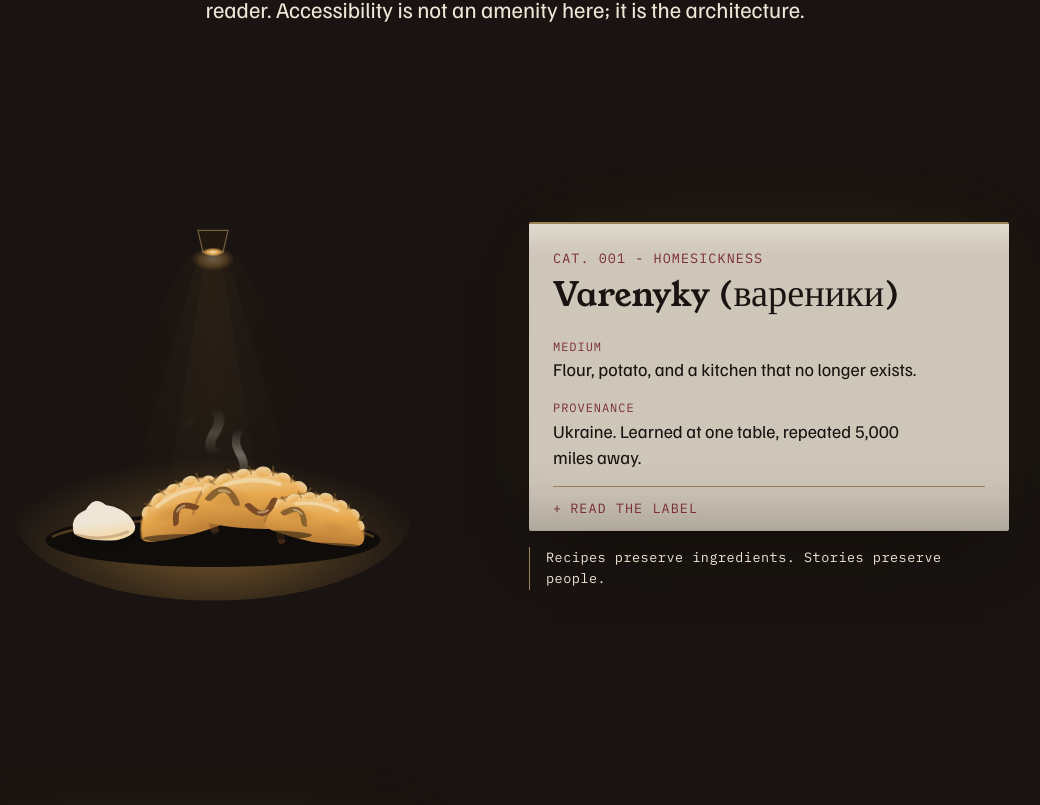
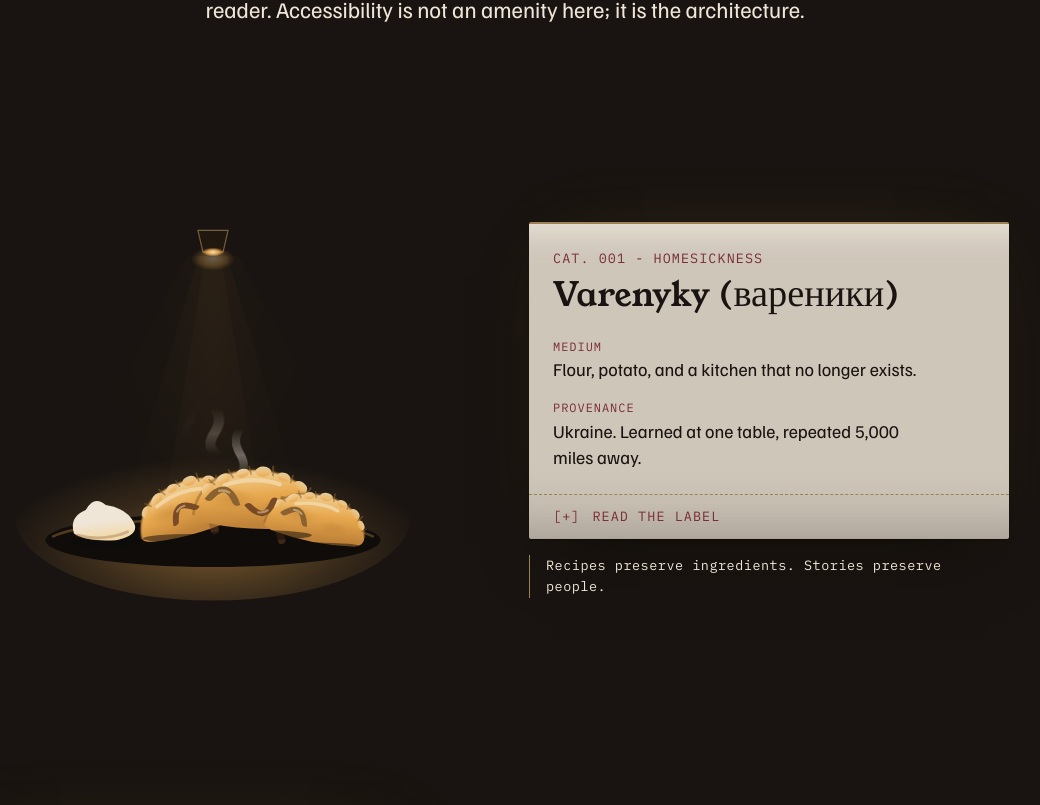
Before and after one commit to nazboyko/still-warm, a React (Vite) app: page / in a window 1280 px wide. Shown: the part 1275-2080 px from the top of the page, without its empty margins (135-1175 px from the left). Built offline with nearby package versions, Linux system fonts and the light colour scheme.

Commit message:
lift the label flap

```diff
--- a/src/components/exhibition/Placard.css
+++ b/src/components/exhibition/Placard.css
@@ -109,42 +109,56 @@
   text-wrap: pretty;
 }
 
-/* The label's own flap: full width of the card, sharing its material, sitting
-   on a brass rule - part of the object rather than a box laid on top of it. */
-/* The trigger divides the card: metadata above the rule, story below it. */
+/* The trigger divides the card: metadata above the fold, story below it. */
 .placard-story {
-  margin-top: var(--space-4);
+  margin-top: var(--space-6);
 }
 
-/* The trigger, not just the card, needs the clearance: it is what receives
-   focus when a panel closes, and the collapse can slide it under the header. */
+/* The label's own flap. It runs to both of the card's edges because it IS the
+   card's foot, not a button laid on top of one - which also hands the whole
+   width to a thumb. The trigger, not just the card, needs the scroll
+   clearance: it is what receives focus when a panel closes, and the collapse
+   can slide it under the header. */
 .placard-toggle {
   scroll-margin-top: calc(var(--header-compact) + var(--space-4));
   display: flex;
   align-items: center;
-  width: 100%;
+  gap: var(--space-3);
+  width: calc(100% + 2 * var(--space-6));
+  margin-inline: calc(-1 * var(--space-6));
   min-height: var(--touch-target);
-  padding: var(--space-2) 0;
+  padding: var(--space-3) var(--space-6);
   border: 0;
-  border-top: 1px solid var(--brass);
+  /* A perforation rather than a rule: the line you lift a paper flap along. */
+  border-top: 1px dashed var(--brass);
   background: none;
   cursor: pointer;
   text-align: left;
   color: var(--beet);
-  transition: color var(--dur-quiet) var(--ease-soft);
+  transition:
+    color var(--dur-quiet) var(--ease-soft),
+    background-color var(--dur-quiet) var(--ease-soft);
 }
 
+/* The card clips to its rounded corners, so an outset ring on a full-bleed
+   flap would be cut off on three sides. This one is drawn inside instead. */
+.placard-toggle:focus-visible {
+  outline-offset: calc(-1 * var(--focus-ring-offset));
+}
+
+.placard-toggle:hover,
+.placard-toggle:focus-visible {
+  background-color: var(--plaster-lift);
+  color: var(--ink);
+}
+
+/* Bracketed, like every other mark the museum sets in the typewriter face. */
 .placard-fold-mark::before {
-  content: "+";
-  margin-right: var(--space-2);
+  content: "[+]";
 }
 
 .placard-toggle[aria-expanded="true"] .placard-fold-mark::before {
-  content: "-";
-}
-
-.placard-toggle:hover {
-  color: var(--ink);
+  content: "[-]";
 }
 
 @media (prefers-reduced-motion: reduce) {
@@ -154,7 +168,7 @@
 }
 
 .placard-story-region {
-  padding-top: var(--space-2);
+  padding-block: var(--space-4) var(--space-6);
 }
 
 .placard-story-region p {
--- a/src/styles/tokens.css
+++ b/src/styles/tokens.css
@@ -15,6 +15,9 @@
      divide it instead of detailing it. One softness everywhere, not five. */
   --brass-soft: rgb(156 129 84 / 0.35);
   --steam: rgb(239 230 216 / 0.1);
+  /* A plaster control under a thumb: brass at a whisper, the only fill the
+     page lays on a card. Ink over it holds 11:1. */
+  --plaster-lift: rgb(156 129 84 / 0.16);
 
   /* Food vocabulary - the only saturated color on the page. The law: food may
      use saturation, UI may not; saturated color is semantically edible. */
```
Also changed, not shown: 1 other file (tests, documents, lock files or other folders).
